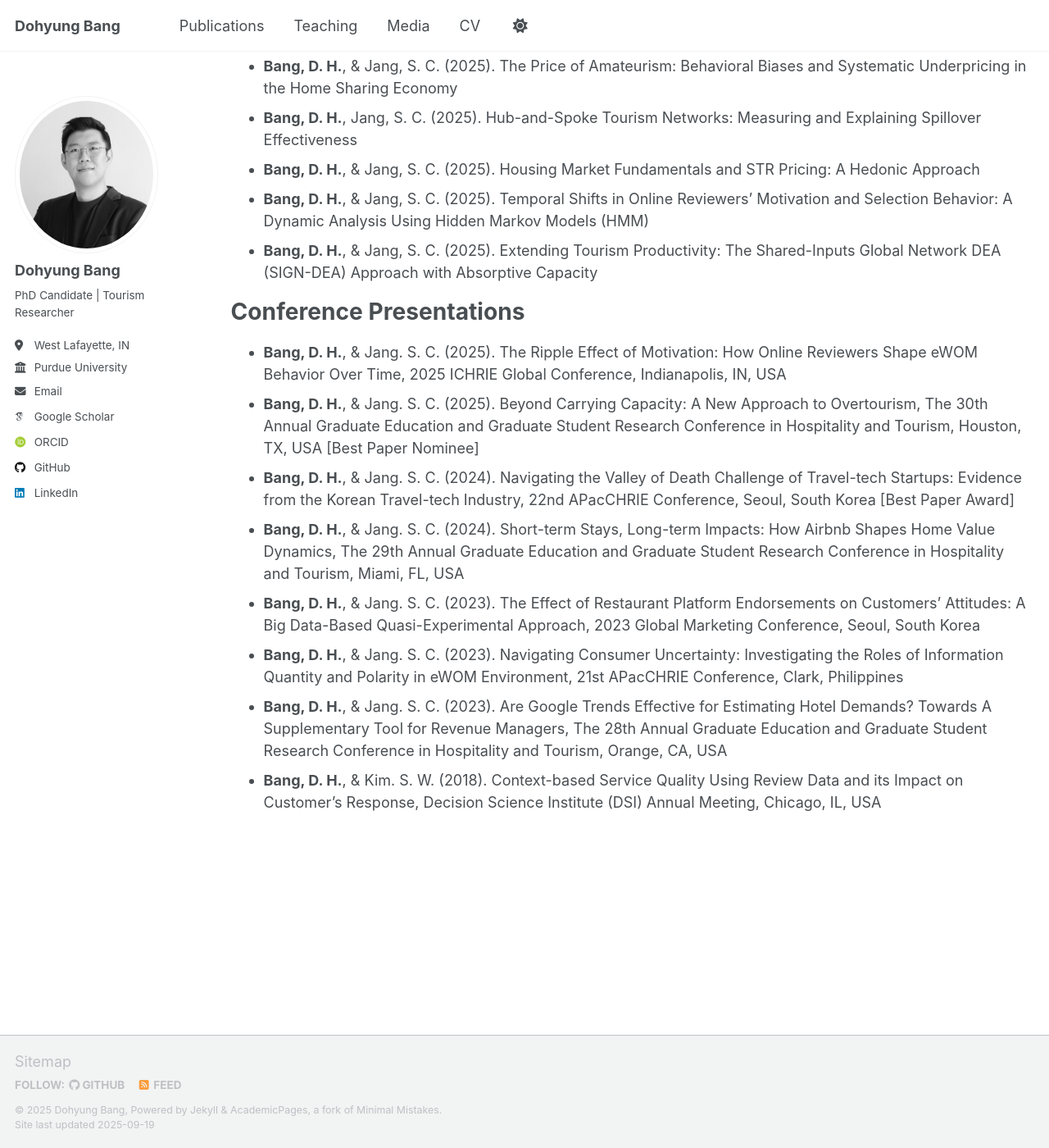
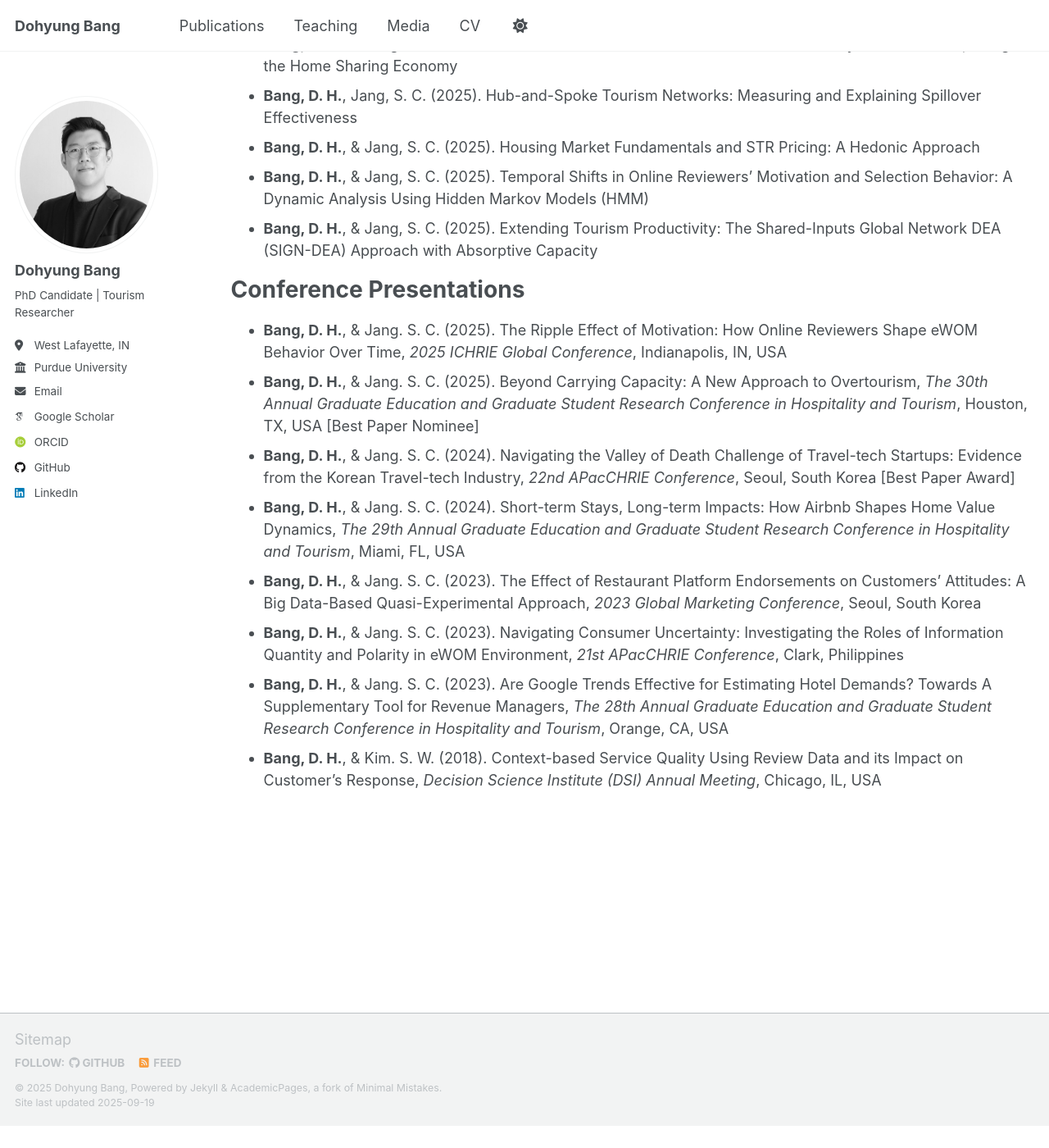
Before and after one commit to dohyungbang/dohyungbang.github.io, a Jekyll site: the page built from _pages/publications.md, in a window 1280 px wide and 1400 px high, scrolled down 806 px. Shown: the whole window at 82% size. Built offline with Jekyll 4.4.1, drawn with Linux system fonts in a browser that asks for light colours; some web fonts are replaced; a script that is not in the unit is left out; after the commit the page ends 2179 px from its top, so only the background shows below that; some of the changed text lies outside the part shown.

```diff
--- a/_pages/publications.md
+++ b/_pages/publications.md
@@ -32,11 +32,11 @@ Working Papers
 
 Conference Presentations
 ======
-- **Bang, D. H.**, & Jang. S. C. (2025). The Ripple Effect of Motivation: How Online Reviewers Shape eWOM Behavior Over Time, 2025 ICHRIE Global Conference, Indianapolis, IN, USA
-- **Bang, D. H.**, & Jang. S. C. (2025). Beyond Carrying Capacity: A New Approach to Overtourism, The 30th Annual Graduate Education and Graduate Student Research Conference in Hospitality and Tourism, Houston, TX, USA [Best Paper Nominee]
-- **Bang, D. H.**, & Jang. S. C. (2024). Navigating the Valley of Death Challenge of Travel-tech Startups: Evidence from the Korean Travel-tech Industry, 22nd APacCHRIE Conference, Seoul, South Korea [Best Paper Award]
-- **Bang, D. H.**, & Jang. S. C. (2024). Short-term Stays, Long-term Impacts: How Airbnb Shapes Home Value Dynamics, The 29th Annual Graduate Education and Graduate Student Research Conference in Hospitality and Tourism, Miami, FL, USA
-- **Bang, D. H.**, & Jang. S. C. (2023). The Effect of Restaurant Platform Endorsements on Customers’ Attitudes: A Big Data-Based Quasi-Experimental Approach, 2023 Global Marketing Conference, Seoul, South Korea
-- **Bang, D. H.**, & Jang. S. C. (2023). Navigating Consumer Uncertainty: Investigating the Roles of Information Quantity and Polarity in eWOM Environment, 21st APacCHRIE Conference, Clark, Philippines
-- **Bang, D. H.**, & Jang. S. C. (2023). Are Google Trends Effective for Estimating Hotel Demands? Towards A Supplementary Tool for Revenue Managers, The 28th Annual Graduate Education and Graduate Student Research Conference in Hospitality and Tourism, Orange, CA, USA
-- **Bang, D. H.**, & Kim. S. W. (2018). Context-based Service Quality Using Review Data and its Impact on Customer’s Response, Decision Science Institute (DSI) Annual Meeting, Chicago, IL, USA
+- **Bang, D. H.**, & Jang. S. C. (2025). The Ripple Effect of Motivation: How Online Reviewers Shape eWOM Behavior Over Time, _2025 ICHRIE Global Conference_, Indianapolis, IN, USA
+- **Bang, D. H.**, & Jang. S. C. (2025). Beyond Carrying Capacity: A New Approach to Overtourism, _The 30th Annual Graduate Education and Graduate Student Research Conference in Hospitality and Tourism_, Houston, TX, USA [Best Paper Nominee]
+- **Bang, D. H.**, & Jang. S. C. (2024). Navigating the Valley of Death Challenge of Travel-tech Startups: Evidence from the Korean Travel-tech Industry, _22nd APacCHRIE Conference_, Seoul, South Korea [Best Paper Award]
+- **Bang, D. H.**, & Jang. S. C. (2024). Short-term Stays, Long-term Impacts: How Airbnb Shapes Home Value Dynamics, _The 29th Annual Graduate Education and Graduate Student Research Conference in Hospitality and Tourism_, Miami, FL, USA
+- **Bang, D. H.**, & Jang. S. C. (2023). The Effect of Restaurant Platform Endorsements on Customers’ Attitudes: A Big Data-Based Quasi-Experimental Approach, _2023 Global Marketing Conference_, Seoul, South Korea
+- **Bang, D. H.**, & Jang. S. C. (2023). Navigating Consumer Uncertainty: Investigating the Roles of Information Quantity and Polarity in eWOM Environment, _21st APacCHRIE Conference_, Clark, Philippines
+- **Bang, D. H.**, & Jang. S. C. (2023). Are Google Trends Effective for Estimating Hotel Demands? Towards A Supplementary Tool for Revenue Managers, _The 28th Annual Graduate Education and Graduate Student Research Conference in Hospitality and Tourism_, Orange, CA, USA
+- **Bang, D. H.**, & Kim. S. W. (2018). Context-based Service Quality Using Review Data and its Impact on Customer’s Response, _Decision Science Institute (DSI) Annual Meeting_, Chicago, IL, USA
```
Also changed, not shown: other parts of _pages/publications.md (+6 -6 lines).
